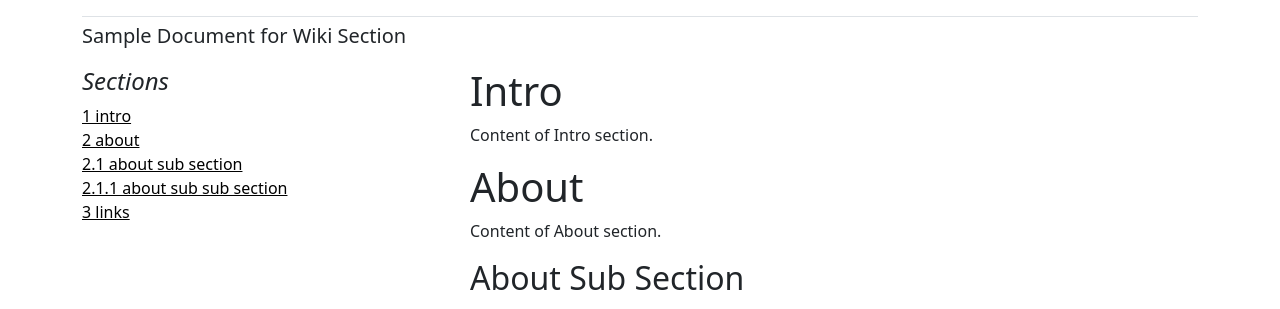
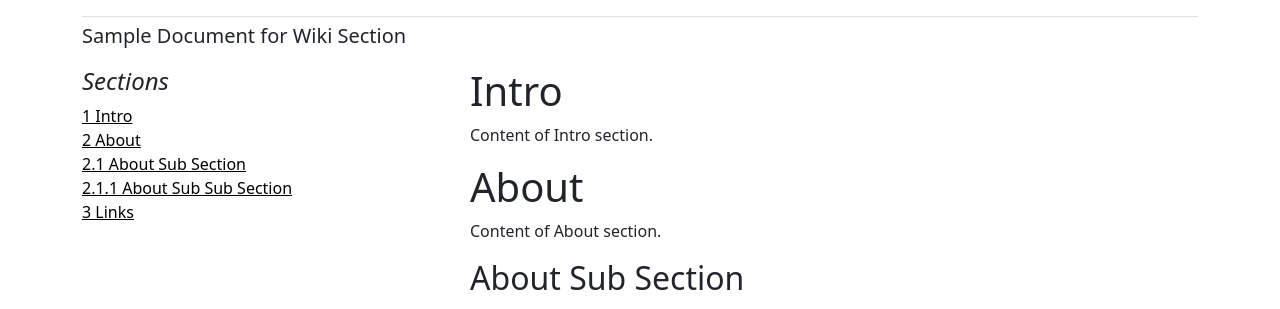
Before and after one commit to CoolV1994/Template-Bootstrap-5, a Jekyll site: the page built from _wiki/readme.md, in a window 1280 px wide. Shown: the part 180-489 px from the top of the page. Built offline with Jekyll 4.4.1, drawn with Linux system fonts in a browser that asks for light colours.

Commit message:
Update sidebar_wiki_sections.html

```diff
--- a/_includes/sidebar_wiki_sections.html
+++ b/_includes/sidebar_wiki_sections.html
@@ -2,7 +2,7 @@
 	<h4 class="fst-italic">Sections</h4>
 	<ul class="list-unstyled">
 {% for section in page.sections %}
-		<li><a class="d-flex flex-column flex-lg-row gap-3 align-items-start align-items-lg-center link-body-emphasis" href="#{{ section }}">{{ section | capitalize }}</a></li>
+		<li><a class="d-flex flex-column flex-lg-row gap-3 align-items-start align-items-lg-center link-body-emphasis" href="#{{ section | replace: ' ', '-' }}">{{ section }}</a></li>
 {% endfor %}
 	</ul>
 </div>
```
